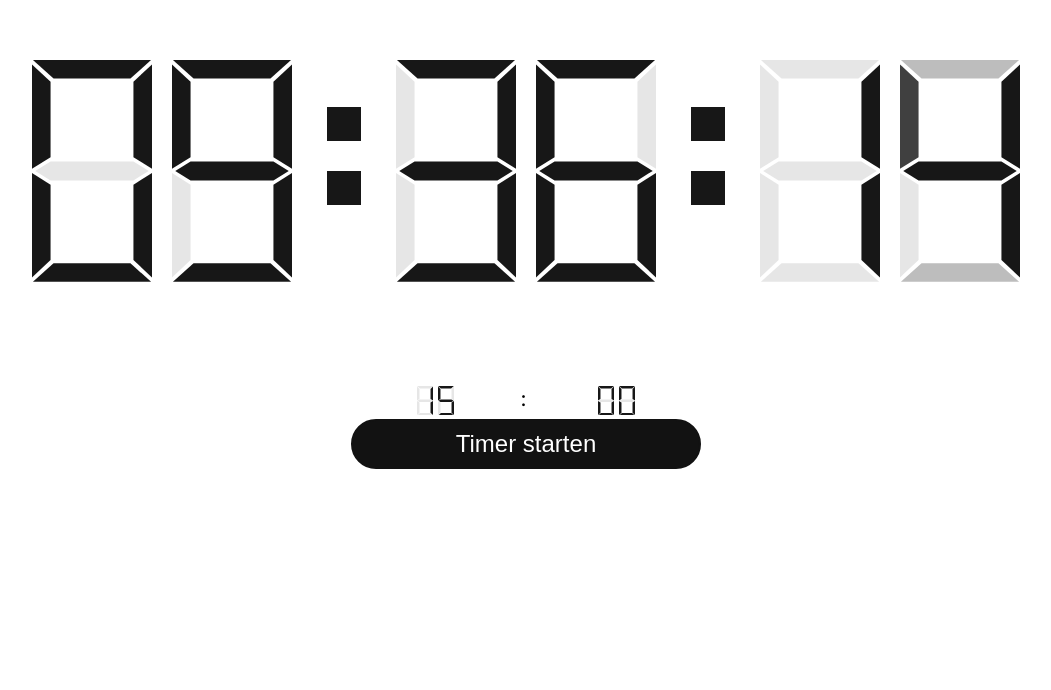
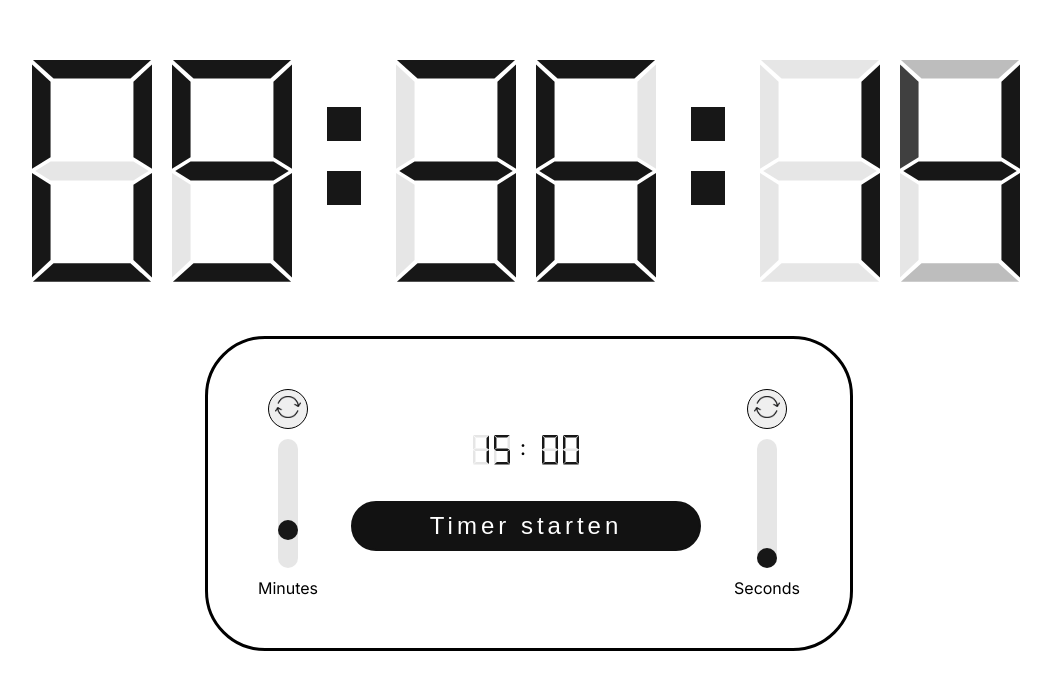
Before and after one commit to Paul-H18/JS-Timer, a website: page index.html in a window 1280 px wide. Shown: the part 110-800 px from the top of the page, without its empty margins (114-1165 px from the left). Drawn offline with nearby package versions, Linux system fonts and the light colour scheme; files that its build step writes are made by us from their sources.

Commit message:
Adds Sliders and reset Button

```diff
--- a/index.html
+++ b/index.html
@@ -72,6 +72,12 @@
 
     <template id="tmp-timer">
         <div class="js-timer-timer-full">
+            <div class="js-timer-timer-slider">
+                <button id="js-timer-timer-slider-minute-reset-button" class="js-timer-reset-button"><img src="assets/resetIcon.png" alt="reset"></button>
+                <input type="range" min="0" max="59" value="15" class="slider" id="js-timer-timer-minutes" orient="vertical">
+                <label for="js-timer-timer-minutes">Minutes</label>
+            </div>
+            <div class="js-timer-timer-colum">
                 <div id="js-timer-timer-text">
                     <div id="js-timer-timer-remaining-minutes" class="js-timer-timer-remaining-time">
                         <js-timer-number class="js-timer-timer-remaining-time-number">
@@ -97,6 +103,13 @@
                     <button id="js-timer-stop-button" class="js-timer-timer-stop-btn js-timer-timer-hidden">Timer stoppen</button>
                 </div>
             </div>
+
+            <div class="js-timer-timer-slider">
+                <button id="js-timer-timer-slider-second-reset-button" class="js-timer-reset-button"><img src="assets/resetIcon.png" alt="reset"></button>
+                <input type="range" min="0" max="59" value="0" class="slider" id="js-timer-timer-seconds" orient="vertical">
+                <label for="js-timer-timer-seconds">Seconds</label>
+            </div>
+        </div>
     </template>
 
     <script src="src/js/index.js" type="module"></script>
--- a/src/js/timer/classes/Timer.js
+++ b/src/js/timer/classes/Timer.js
@@ -6,8 +6,24 @@ export class Timer extends HTMLElement {
     composers;
     numberElements;
 
+    sliderElements;
+    resetSliderButtonElements;
+
+    time;
+    defaultTime;
+
     constructor() {
         super();
+
+        this.defaultTime = {
+            'minuteSlider': 15,
+            'secondsSlider': 0,
+        }
+
+        this.time = {
+            'minutes': this.defaultTime.minuteSlider,
+            'seconds': this.defaultTime.secondsSlider,
+        }
 
         this.template = document.querySelector('#tmp-timer').content;
         this.appendChild(this.template.cloneNode(true));
@@ -18,9 +34,10 @@ export class Timer extends HTMLElement {
         }
 
 
+
         this.composers = {
-            'minutes': new NumberComposer(this.numberElements.minuteNumbers, 15),
-            'seconds': new NumberComposer(this.numberElements.secondsNumbers),
+            'minutes': new NumberComposer(this.numberElements.minuteNumbers, this.time.minutes),
+            'seconds': new NumberComposer(this.numberElements.secondsNumbers, this.time.seconds),
         }
 
         this.buttonElements = {
@@ -33,6 +50,31 @@ export class Timer extends HTMLElement {
                 this.toggleTimer();
             });
         });
+
+
+        this.sliderElements = {
+            'minuteSlider': this.querySelector('#js-timer-timer-minutes'),
+            'secondsSlider': this.querySelector('#js-timer-timer-seconds'),
+        }
+
+        Object.keys(this.sliderElements).forEach((key) => {
+            this.sliderElements[key].addEventListener('input', () => {
+                this.setTime();
+            });
+        });
+
+        this.resetSliderButtonElements = {
+            'minuteSlider': this.querySelector('#js-timer-timer-slider-minute-reset-button'),
+            'secondsSlider': this.querySelector('#js-timer-timer-slider-second-reset-button'),
+        };
+
+        Object.keys(this.resetSliderButtonElements).forEach((key) => {
+            this.resetSliderButtonElements[key].addEventListener('click', () => {
+                this.sliderElements[key].value = this.defaultTime[key];
+                this.setTime();
+            });
+        });
+
     }
 
     toggleOnOffButton() {
@@ -44,4 +86,16 @@ export class Timer extends HTMLElement {
         this.toggleOnOffButton();
     }
 
+    setTime() {
+        this.time.minutes = this.sliderElements.minuteSlider.value;
+        this.time.seconds = this.sliderElements.secondsSlider.value;
+
+        this.refreshDigitalClock();
+    }
+
+    refreshDigitalClock() {
+        this.composers.minutes.setTo(this.time.minutes);
+        this.composers.seconds.setTo(this.time.seconds);
+    }
+
 }
--- a/src/scss/js-timer.scss
+++ b/src/scss/js-timer.scss
@@ -28,6 +28,7 @@ button {
   border: solid 2px;
   border-radius: 60px;
   transition-duration: 0.2s;
+  letter-spacing: 4px;
 
   &:hover {
     transform: scale(110%);
--- a/src/scss/timerControls.scss
+++ b/src/scss/timerControls.scss
@@ -1,10 +1,65 @@
 @import 'variables';
 @import 'mixins';
+
+input[type=range][orient=vertical] {
+  -webkit-appearance: none;
+  appearance: none;
+
+  writing-mode: vertical-lr;
+  direction: rtl;
+  width: 20px;
+  vertical-align: bottom;
+
+  border-radius: 9999px;
+
+  background-color: var(--number-bg-color);
+
+
+  &::-webkit-slider-thumb {
+    -webkit-appearance: none;
+    appearance: none;
+    height: 20px;
+    width: 20px;
+    border-radius: 9999px;
+
+    background: var(--primary-color);
+    cursor: pointer;
+  }
+}
+
+.js-timer-timer-full {
+  display: flex;
+  flex-direction: row;
+  flex-wrap: nowrap;
+  width: 100%;
+  justify-content: center;
+  align-items: center;
+
+  gap: 30px;
+
+  border: 3px solid black;
+  border-radius: 60px;
+
+  @include mobile-only(padding, 20px, 50px);
+  @include mobile-only(margin, -20px, -50px);
+
+  transition-duration: 0.2s;
+}
+
+.js-timer-timer-colum {
+  display: flex;
+  flex-direction: column;
+  flex-wrap: nowrap;
+  width: 100%;
+  justify-content: center;
+  align-items: center;
+
+  gap: 32px;
+}
 
 #js-timer-timer-text {
   display: flex;
   flex-direction: row;
-  width: 100%;
 }
 
 .js-timer-timer-start-btn {
@@ -37,17 +92,6 @@
   transition-duration: 0.2s;
 }
 
-.js-timer-timer-full {
-  display: flex;
-  flex-direction: column;
-  flex-wrap: nowrap;
-  width: 100%;
-  justify-items: center;
-  justify-content: center;
-  align-content: center;
-  align-items: center;
-}
-
 .js-timer-timer-remaining-time {
   width: 100%;
   display: flex;
@@ -63,8 +107,8 @@
   @include responsive(font-size, 1.5rem, 1.3rem, 1.1rem, 1rem, 0.8rem);
 
   padding: 0;
-  margin-left: 1px;
-  margin-right: 6px;
+  margin-left: 10px;
+  margin-right: 16px;
 }
 
 .js-timer-timer-hidden {
@@ -74,3 +118,19 @@
 .js-timer-timer-shown {
   display: block;
 }
+
+.js-timer-timer-slider {
+  display: flex;
+  flex-direction: column;
+  align-items: center;
+  gap: 8px;
+}
+
+.js-timer-reset-button {
+  height: 40px;
+  border: black solid 1px;
+
+  img {
+    height: 22px;
+  }
+}
```
Also changed, not shown: assets/resetIcon.png (added). Lines whose indentation alone changed are shown as unchanged.
